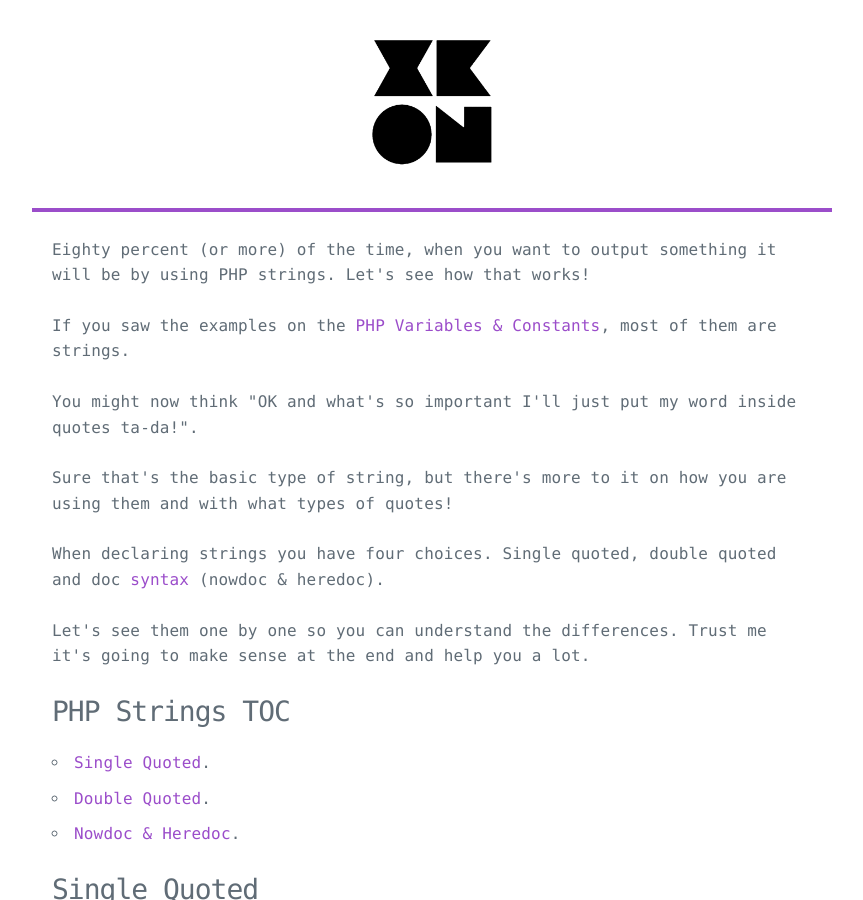
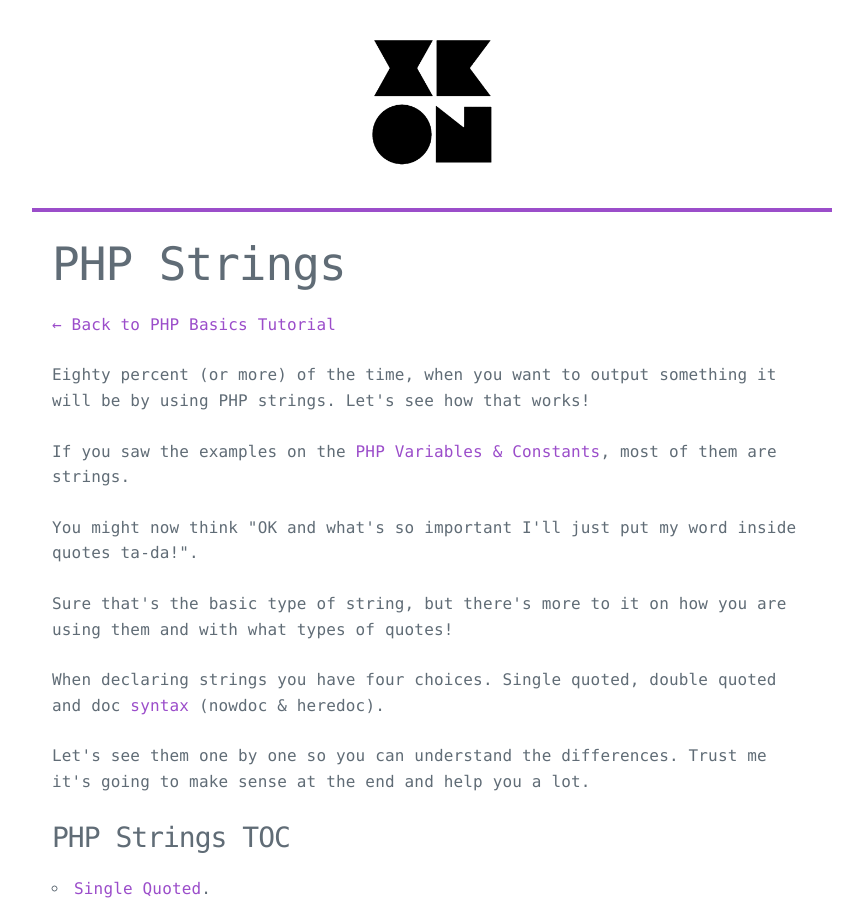
Before and after one commit to mrxkon/mrxkon.github.io, a Jekyll site: the page built from tutorials/php-basics/php-strings.html, in a window 1280 px wide and 900 px high. Shown: the whole window, without its empty margins (208-1071 px from the left). Built offline with Jekyll 4.4.1, drawn with Linux system fonts in a browser that asks for light colours.

Commit message:
Update php-strings.html

```diff
--- a/tutorials/php-basics/php-strings.html
+++ b/tutorials/php-basics/php-strings.html
@@ -5,8 +5,10 @@
 description: Eighty percent (or more) of the time, when you want to output something it will be by using PHP strings. Let&#039;s see how that works!
 body_class: content-white tutorial php-strings
 ---
-<div id="content" class="content">
+<section>
 	<div class="container">
+		<h1>PHP Strings</h1>
+		<p><a href="{{ site.url }}/tutorials/">&larr; Back to PHP Basics Tutorial</a></p>
 		<p>Eighty percent (or more) of the time, when you want to output something it will be by using PHP strings. Let's see how that works!</p>
 		<p>If you saw the examples on the <a href="{{ site.site_url }}/tutorials/php-basics/php-variables-and-constants/">PHP Variables & Constants</a>, most of them are strings.</p>
 		<p>You might now think "OK and what's so important I'll just put my word inside quotes ta-da!".</p>
@@ -152,4 +154,4 @@
 		<h3>Extra Tips on PHP Strings</h3>
 		<p>In doc syntax, there's no need to escape quotes when they are typed inside the strings. This way it's much easier to output other languages as well if needed as HTML etc.</p>
 	</div>
-</div>
+</section>
```
